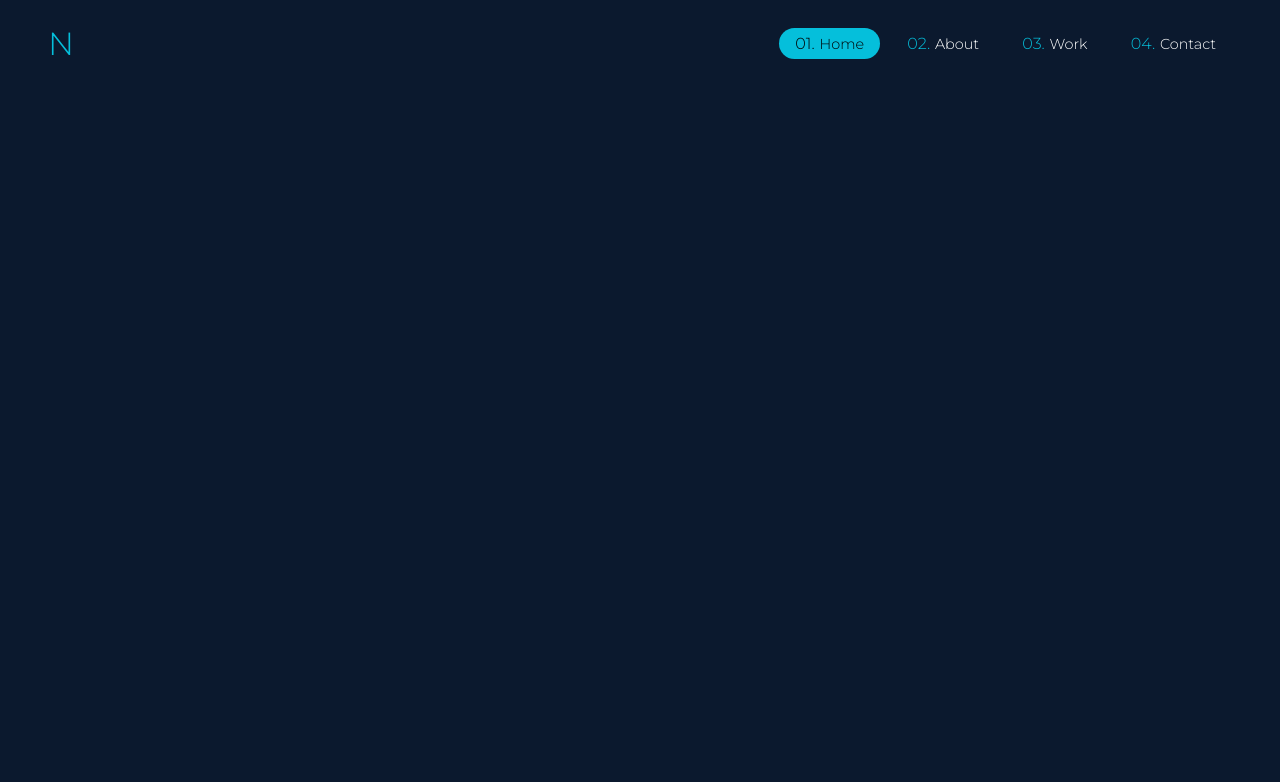
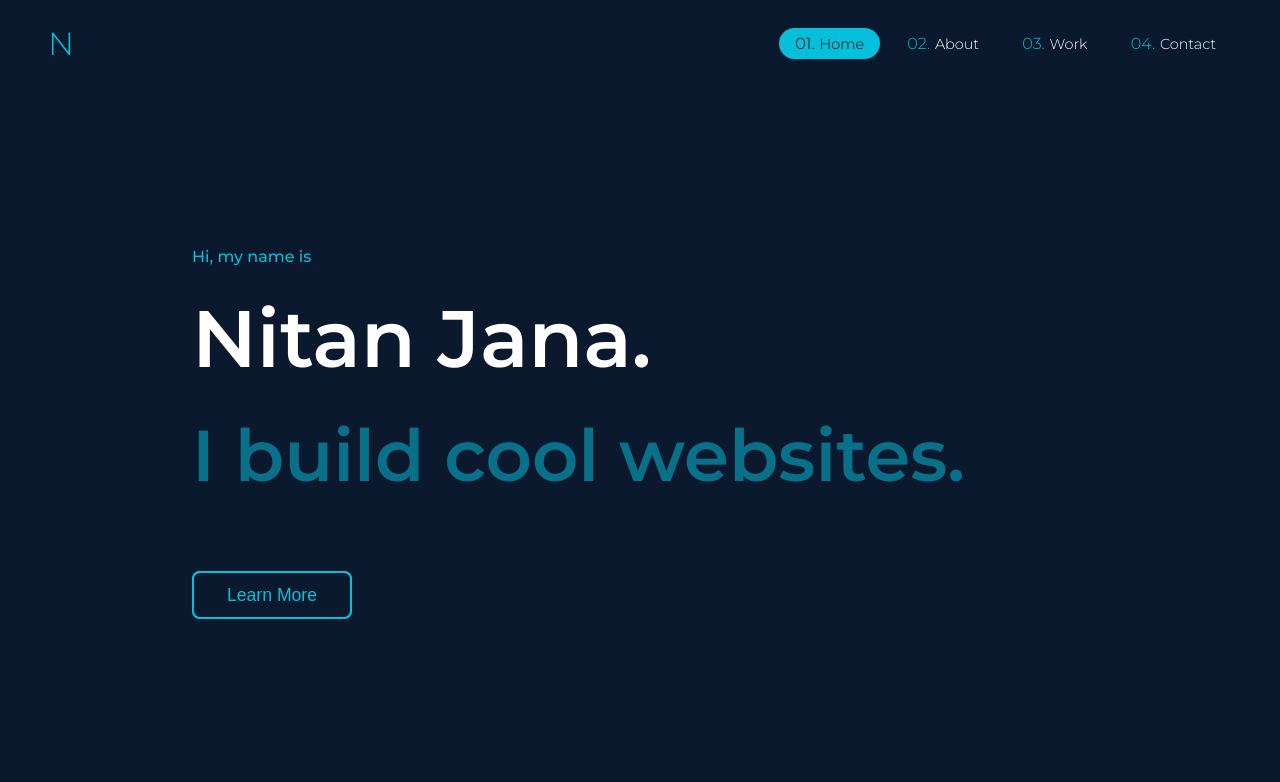
Before and after one commit to NitanJana/portfolio, a website built with webpack: page src/template/index.html in a window 1280 px wide. Built offline with nearby package versions, Linux system fonts and the light colour scheme.

Commit message:
feat: add home

```diff
--- a/src/stylesheets/base.css
+++ b/src/stylesheets/base.css
@@ -1,3 +1,5 @@
+@import url('https://fonts.googleapis.com/css2?family=Montserrat:wght@100;200;300;500;600;700;900&display=swap');
+
 *,
 *::before,
 *::after {
@@ -6,13 +8,22 @@
   box-sizing: border-box;
 }
 
-html,
 body {
-  height: 100%;
-  width: 100%;
-}
-
-body {
+  display: flex;
+  flex-direction: column;
   background-color: #0b192e;
   font-family: 'Montserrat', sans-serif;
 }
+
+/* Hide scrollbar for Chrome, Safari and Opera */
+body::-webkit-scrollbar {
+  display: none;
+}
+
+/* Hide scrollbar for IE, Edge and Firefox */
+body {
+  -ms-overflow-style: none;
+  /* IE and Edge */
+  scrollbar-width: none;
+  /* Firefox */
+}
--- a/src/stylesheets/header.css
+++ b/src/stylesheets/header.css
@@ -1,9 +1,12 @@
 @import url(logo.css);
 @import url(nav.css);
 
-.header{
+.header {
   padding: 1.5rem 3rem;
   display: flex;
   justify-content: space-between;
   align-items: center;
+  position: sticky;
+  top: 0;
+  background-color: #0b192e;
 }
--- /dev/null
+++ b/src/stylesheets/home.css
@@ -0,0 +1,51 @@
+#home {
+  padding: 20vh 15vw;
+  display: flex;
+  flex-direction: column;
+  gap: 1.5rem;
+}
+
+.user-intro {
+  color: #05bfdb;
+}
+
+.user-name {
+  font-size: 5rem;
+  font-weight: 600;
+  color: #ffffff;
+}
+
+.user-job {
+  font-size: 4.5rem;
+  font-weight: 600;
+  color: #05bfdb85;
+  margin-bottom: 3rem;
+}
+
+.learn-more-button-wrapper {
+  background-color: #05bfdb;
+  width: 10rem;
+  height: 3rem;
+  border-radius: 0.5rem;
+}
+
+.learn-more-button {
+  width: 100%;
+  height: 100%;
+  font-size: 1.1rem;
+  font-weight: 100;
+  color: #05bfdb;
+  background-color: #0b192e;
+  border: 2px solid #05bfdb;
+  border-radius: 0.5rem;
+  cursor: pointer;
+}
+
+.learn-more-button:hover {
+  transform: translate(4px, 4px);
+}
+
+#about {
+  margin-top: 500px;
+  height: 20rem;
+}
--- a/src/stylesheets/logo.css
+++ b/src/stylesheets/logo.css
@@ -1,5 +1,3 @@
-@import url('https://fonts.googleapis.com/css2?family=Montserrat:wght@100;200;300;500&display=swap');
-
 .header-logo {
   color: #05bfdb;
   width: 6rem;
--- a/src/stylesheets/nav.css
+++ b/src/stylesheets/nav.css
@@ -37,3 +37,9 @@
 .nav-item.active .nav-item-num {
   color: #000000;
 }
+
+.nav a,
+.nav a:visited {
+  text-decoration: none;
+  color: inherit;
+}
--- a/src/stylesheets/styles.css
+++ b/src/stylesheets/styles.css
@@ -1,2 +1,3 @@
 @import url(base.css);
 @import url(header.css);
+@import url(home.css);
--- a/src/template/index.html
+++ b/src/template/index.html
@@ -12,13 +12,32 @@
     <div class="header-logo">N<span>itan</span></div>
     <nav class="nav">
       <ul>
-        <li class="nav-item active"><span class="nav-item-num">01.</span>Home</li>
-        <li class="nav-item"><span class="nav-item-num">02.</span>About</li>
-        <li class="nav-item"><span class="nav-item-num">03.</span>Work</li>
-        <li class="nav-item"><span class="nav-item-num">04.</span>Contact</li>
+        <a href="#">
+          <li class="nav-item active"><span class="nav-item-num">01.</span>Home</li>
+        </a>
+        <a href="#about">
+          <li class="nav-item"><span class="nav-item-num">02.</span>About</li>
+        </a>
+        <a href="#work">
+          <li class="nav-item"><span class="nav-item-num">03.</span>Work</li>
+        </a>
+        <a href="#contact">
+          <li class="nav-item"><span class="nav-item-num">04.</span>Contact</li>
+        </a>
       </ul>
     </nav>
   </header>
+  <div id="home">
+    <div class="user-intro">Hi, my name is</div>
+    <div class="user-name">Nitan Jana.</div>
+    <div class="user-job">I build cool websites.</div>
+    <a href="#about">
+      <div class="learn-more-button-wrapper">
+        <button class="learn-more-button">Learn More</button>
+      </div>
+    </a>
+  </div>
+  <div id="about"></div>
 </body>
 
 <!-- removes content flash on page load -->
```
Also changed, not shown: dist/index.html, dist/main.js.
